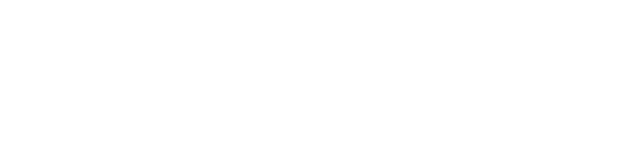
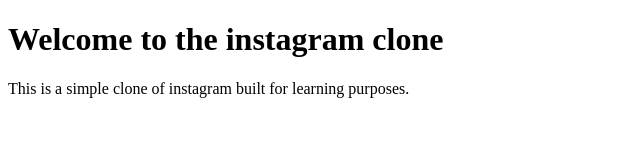
Before and after one commit to cr19-pandey8745/instagram-clone, a plain HTML site: page index.html in a window 1280 px wide. Shown: the whole page, without its empty margins (0-640 px from the left). Drawn offline with Linux system fonts and the light colour scheme.

Commit message:
Add container in main

```diff
--- a/index.html
+++ b/index.html
@@ -6,6 +6,9 @@
     <title>Document</title>
 </head>
 <body>
-
+    <div class = "container">
+        <h1> Welcome to the instagram clone</h1>
+        <p> This is a simple clone of instagram built for learning purposes.</p>
+    </div>
 </body>
 </html>
```
